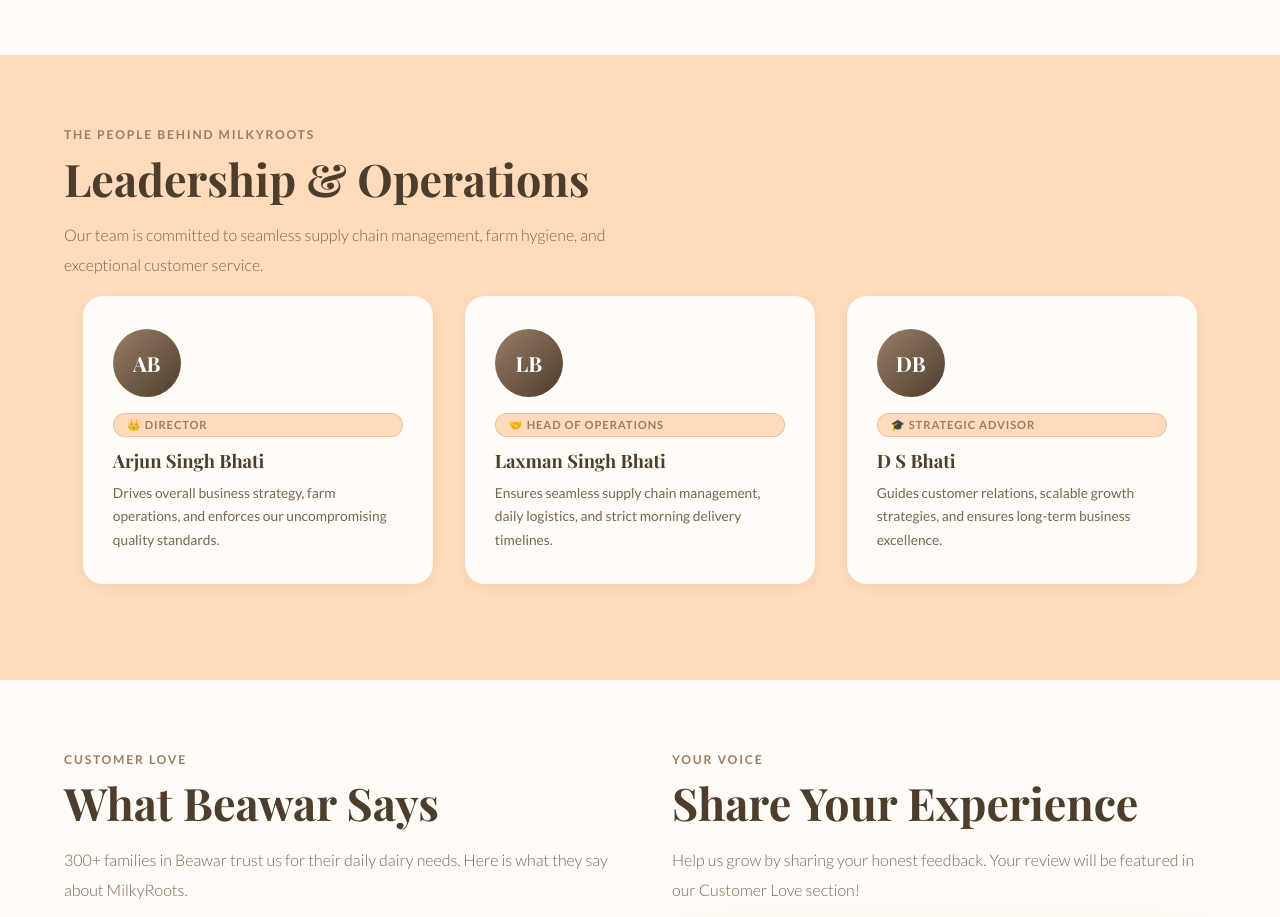
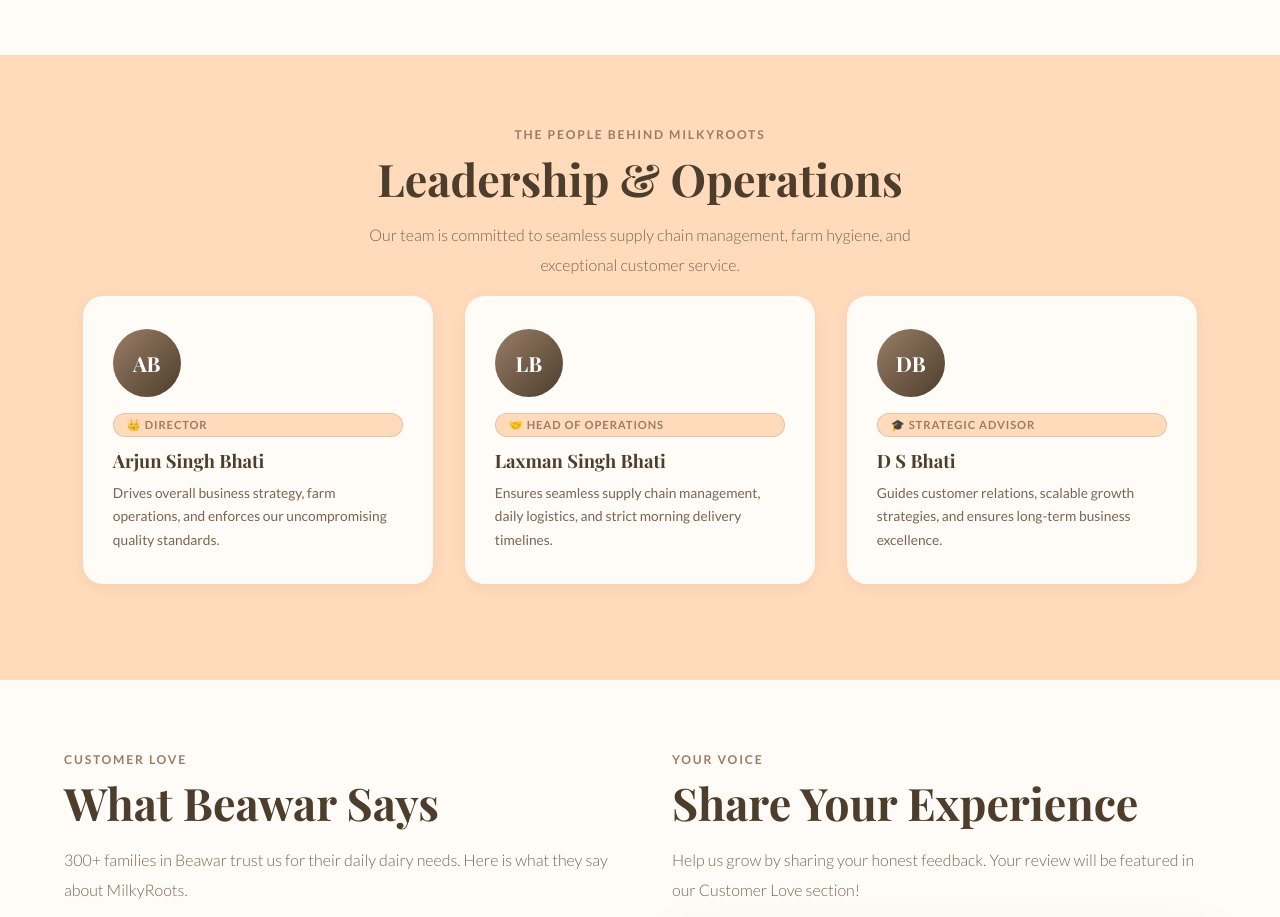
Before and after one commit to BNeetu/milkyroots, a plain HTML site: page index.html in a window 1280 px wide. Shown: the part 7600-8517 px from the top of the page. Drawn offline with nearby package versions, Linux system fonts and the light colour scheme; a web font is replaced by a local one.

Commit message:
style: center-align heading and description in team section

```diff
--- a/index.html
+++ b/index.html
@@ -1417,10 +1417,10 @@ nav.shrunk {
 
 <!-- TEAM -->
 <section id="team">
-  <div class="sec-inner">
+  <div class="sec-inner" style="text-align: center;">
     <p class="section-label">The People Behind MilkyRoots</p>
     <h2 class="section-title">Leadership &amp; Operations</h2>
-    <p class="section-sub">Our team is committed to seamless supply chain management, farm hygiene, and exceptional customer service.</p>
+    <p class="section-sub" style="margin-left: auto; margin-right: auto;">Our team is committed to seamless supply chain management, farm hygiene, and exceptional customer service.</p>
     <div class="team-grid">
       <div class="team-card">
         <div class="team-avatar">AB</div>
```
